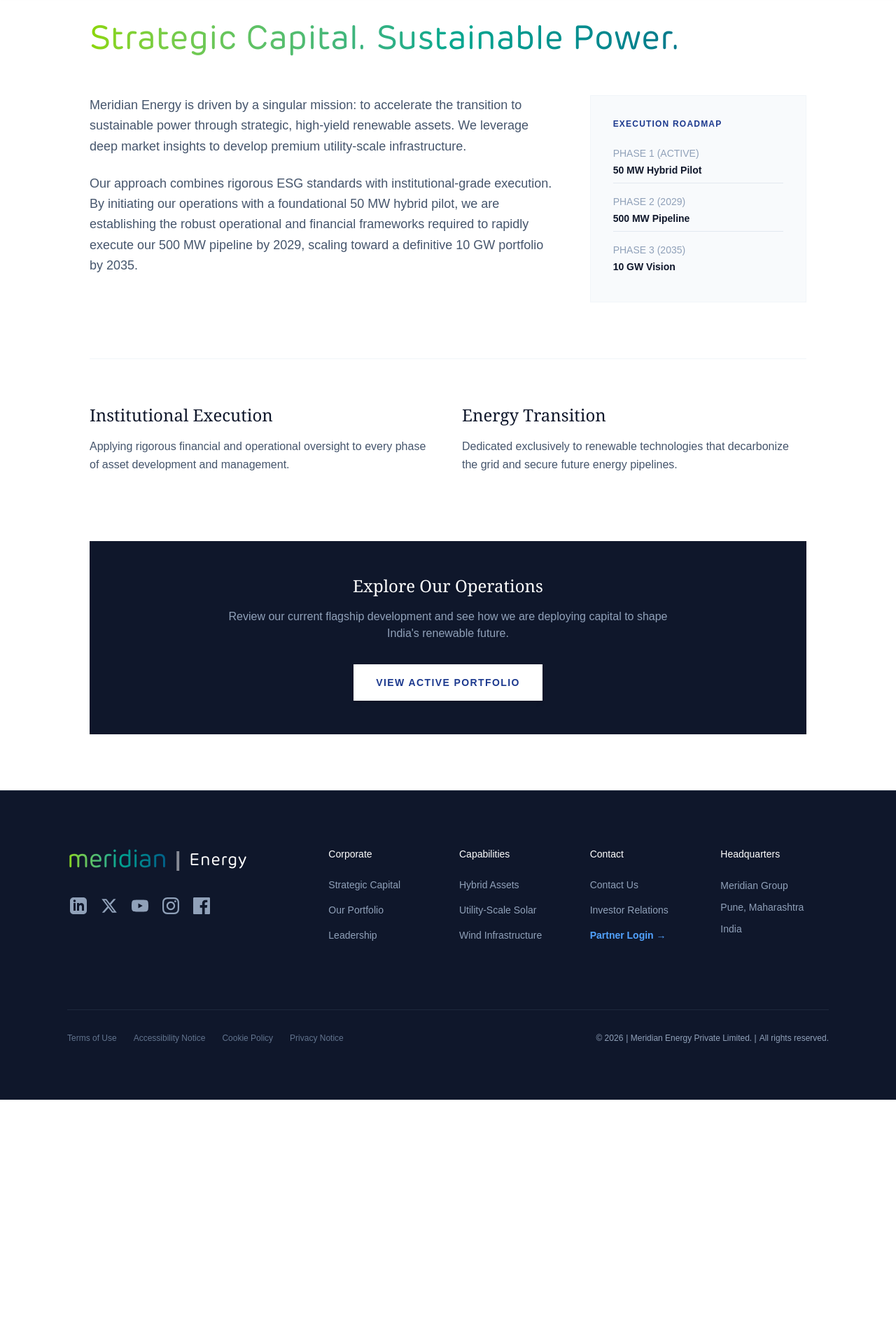
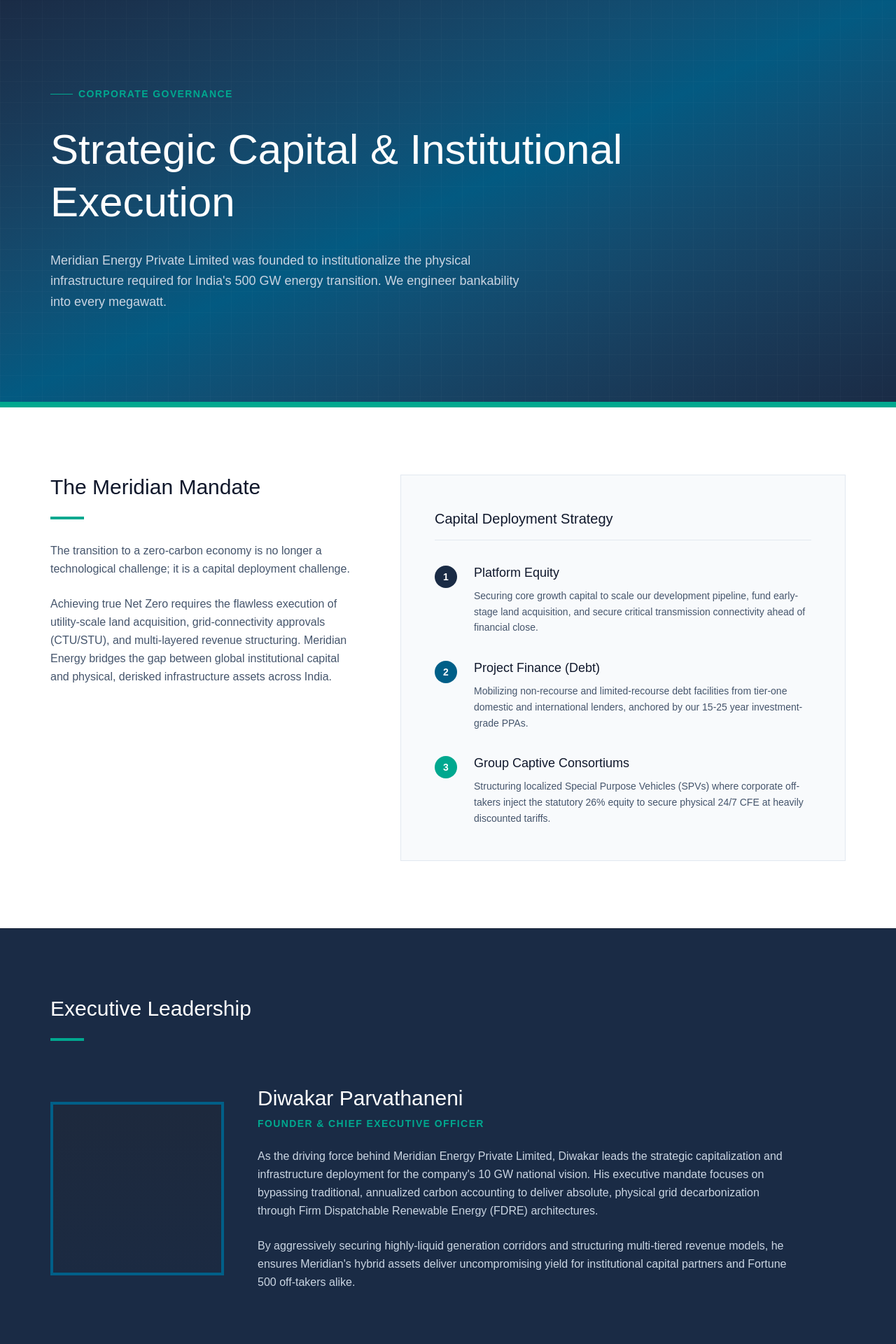
Before and after one commit to diwakar820-hash/meridian-energy-web, a Next.js app: page /about in a window 1280 px wide. Shown: the part 100-2020 px from the top of the page at 70% size. Before the commit the page ends 1671 px from the top, so only its background shows below. Built offline with nearby package versions, Linux system fonts and the light colour scheme.

Commit message:
Deployed Strategic Capital & Corporate Governance page
- Established the /about route with institutional financial messaging.
- Detailed the 3-pillar Capital Deployment Strategy (Equity, Debt, SPVs).
- Added Executive Leadership section profiling the Founder & CEO.

```diff
--- a/app/about/page.tsx
+++ b/app/about/page.tsx
@@ -2,65 +2,123 @@
 
 export default function AboutPage() {
   return (
-    <main className="min-h-screen bg-white text-slate-900 font-sans pt-32 px-8 md:px-24 pb-20">
-      <div className="max-w-5xl mx-auto">
+    <main className="min-h-screen bg-white text-slate-900 font-sans pt-24">
 
-        <h1 className="font-meridian text-4xl md:text-5xl bg-gradient-to-r from-[#8CD600] via-[#00A88F] to-[#005F88] bg-clip-text text-transparent mb-6 leading-tight">
-          Strategic Capital. Sustainable Power.
-        </h1>
+      {/* HERO SECTION */}
+      <section className="relative w-full bg-[#1A2B45] text-white overflow-hidden border-b-8 border-[#00A88F]">
+        <div className="absolute inset-0 bg-gradient-to-br from-[#1A2B45] via-[#005F88] to-[#1A2B45] opacity-90"></div>
+        <div className="absolute inset-0" style={{ backgroundImage: 'linear-gradient(rgba(255,255,255,0.02) 1px, transparent 1px), linear-gradient(90deg, rgba(255,255,255,0.02) 1px, transparent 1px)', backgroundSize: '30px 30px' }}></div>
 
-        <div className="grid grid-cols-1 md:grid-cols-3 gap-12 mt-12">
-          <div className="md:col-span-2 text-lg text-slate-600 space-y-6">
-            <p className="leading-relaxed">
-              Meridian Energy is driven by a singular mission: to accelerate the transition to sustainable power through strategic, high-yield renewable assets. We leverage deep market insights to develop premium utility-scale infrastructure.
+        <div className="relative z-10 max-w-[1200px] mx-auto px-8 py-24 md:py-32">
+          <div className="flex items-center space-x-2 text-[#00A88F] text-sm font-bold tracking-widest uppercase mb-8">
+            <span className="w-8 h-px bg-[#00A88F]"></span>
+            <span>Corporate Governance</span>
+          </div>
+          <h1 className="text-4xl md:text-5xl lg:text-6xl font-light leading-tight mb-8 max-w-4xl">
+            Strategic Capital & Institutional Execution
+          </h1>
+          <p className="text-lg text-slate-300 max-w-2xl leading-relaxed font-light">
+            Meridian Energy Private Limited was founded to institutionalize the physical infrastructure required for India's 500 GW energy transition. We engineer bankability into every megawatt.
+          </p>
+        </div>
+      </section>
+
+      {/* THE MANDATE */}
+      <section className="max-w-[1200px] mx-auto px-8 py-24">
+        <div className="grid grid-cols-1 lg:grid-cols-12 gap-16">
+          <div className="lg:col-span-5">
+            <h2 className="text-3xl font-light text-slate-900 mb-6">The Meridian Mandate</h2>
+            <div className="w-12 h-1 bg-[#00A88F] mb-8"></div>
+            <p className="text-slate-600 leading-relaxed mb-6">
+              The transition to a zero-carbon economy is no longer a technological challenge; it is a capital deployment challenge.
             </p>
-            <p className="leading-relaxed">
-              Our approach combines rigorous ESG standards with institutional-grade execution. By initiating our operations with a foundational 50 MW hybrid pilot, we are establishing the robust operational and financial frameworks required to rapidly execute our 500 MW pipeline by 2029, scaling toward a definitive 10 GW portfolio by 2035.
+            <p className="text-slate-600 leading-relaxed">
+              Achieving true Net Zero requires the flawless execution of utility-scale land acquisition, grid-connectivity approvals (CTU/STU), and multi-layered revenue structuring. Meridian Energy bridges the gap between global institutional capital and physical, derisked infrastructure assets across India.
             </p>
           </div>
 
-          {/* REVISED: The Roadmap Sidebar */}
-          <div className="bg-slate-50 p-8 border border-slate-100">
-             <h3 className="text-xs font-bold text-blue-900 uppercase tracking-widest mb-6">Execution Roadmap</h3>
-             <ul className="space-y-4 text-sm">
-                <li className="border-b border-slate-200 pb-2">
-                  <span className="block text-slate-400 font-medium mb-1">PHASE 1 (ACTIVE)</span>
-                  <span className="text-slate-900 font-semibold">50 MW Hybrid Pilot</span>
-                </li>
-                <li className="border-b border-slate-200 pb-2">
-                  <span className="block text-slate-400 font-medium mb-1">PHASE 2 (2029)</span>
-                  <span className="text-slate-900 font-semibold">500 MW Pipeline</span>
-                </li>
-                <li className="pb-2">
-                  <span className="block text-slate-400 font-medium mb-1">PHASE 3 (2035)</span>
-                  <span className="text-slate-900 font-semibold">10 GW Vision</span>
-                </li>
-             </ul>
+          <div className="lg:col-span-7 bg-slate-50 border border-slate-200 p-10 lg:p-12">
+            <h3 className="text-xl font-medium text-slate-900 mb-8 border-b border-slate-200 pb-4">Capital Deployment Strategy</h3>
+
+            <div className="space-y-8">
+              <div className="flex">
+                <div className="flex-shrink-0 mt-1">
+                  <div className="w-8 h-8 rounded-full bg-[#1A2B45] text-white flex items-center justify-center text-sm font-bold">1</div>
+                </div>
+                <div className="ml-6">
+                  <h4 className="text-lg font-medium text-slate-900 mb-2">Platform Equity</h4>
+                  <p className="text-sm text-slate-600 leading-relaxed">Securing core growth capital to scale our development pipeline, fund early-stage land acquisition, and secure critical transmission connectivity ahead of financial close.</p>
+                </div>
+              </div>
+
+              <div className="flex">
+                <div className="flex-shrink-0 mt-1">
+                  <div className="w-8 h-8 rounded-full bg-[#005F88] text-white flex items-center justify-center text-sm font-bold">2</div>
+                </div>
+                <div className="ml-6">
+                  <h4 className="text-lg font-medium text-slate-900 mb-2">Project Finance (Debt)</h4>
+                  <p className="text-sm text-slate-600 leading-relaxed">Mobilizing non-recourse and limited-recourse debt facilities from tier-one domestic and international lenders, anchored by our 15-25 year investment-grade PPAs.</p>
+                </div>
+              </div>
+
+              <div className="flex">
+                <div className="flex-shrink-0 mt-1">
+                  <div className="w-8 h-8 rounded-full bg-[#00A88F] text-white flex items-center justify-center text-sm font-bold">3</div>
+                </div>
+                <div className="ml-6">
+                  <h4 className="text-lg font-medium text-slate-900 mb-2">Group Captive Consortiums</h4>
+                  <p className="text-sm text-slate-600 leading-relaxed">Structuring localized Special Purpose Vehicles (SPVs) where corporate off-takers inject the statutory 26% equity to secure physical 24/7 CFE at heavily discounted tariffs.</p>
+                </div>
+              </div>
+            </div>
           </div>
         </div>
+      </section>
 
-        <div className="grid grid-cols-1 md:grid-cols-2 gap-10 mt-20 border-t border-slate-100 pt-16">
-          <div>
-            <h3 className="text-2xl font-serif text-slate-900 mb-4">Institutional Execution</h3>
-            <p className="text-base text-slate-600 leading-relaxed">Applying rigorous financial and operational oversight to every phase of asset development and management.</p>
+      {/* LEADERSHIP SECTION */}
+      <section className="bg-[#1A2B45] text-white py-24 border-y border-slate-800">
+        <div className="max-w-[1200px] mx-auto px-8">
+          <div className="mb-16">
+            <h2 className="text-3xl font-light mb-6">Executive Leadership</h2>
+            <div className="w-12 h-1 bg-[#00A88F]"></div>
           </div>
-          <div>
-            <h3 className="text-2xl font-serif text-slate-900 mb-4">Energy Transition</h3>
-            <p className="text-base text-slate-600 leading-relaxed">Dedicated exclusively to renewable technologies that decarbonize the grid and secure future energy pipelines.</p>
+
+          <div className="grid grid-cols-1 md:grid-cols-12 gap-12 items-center">
+            <div className="md:col-span-4 lg:col-span-3">
+              {/* Headshot Placeholder */}
+              <div className="w-full aspect-square bg-slate-800 border-4 border-[#005F88] relative overflow-hidden group">
+                <div className="absolute inset-0 bg-gradient-to-t from-[#1A2B45] to-transparent opacity-60"></div>
+                {/* You can add an <img src="..." /> here later */}
+              </div>
+            </div>
+
+            <div className="md:col-span-8 lg:col-span-9 space-y-6">
+              <div>
+                <h3 className="text-3xl font-medium text-white mb-2">Diwakar Parvathaneni</h3>
+                <p className="text-[#00A88F] font-bold tracking-widest uppercase text-sm">Founder & Chief Executive Officer</p>
+              </div>
+              <p className="text-slate-300 leading-relaxed max-w-3xl">
+                As the driving force behind Meridian Energy Private Limited, Diwakar leads the strategic capitalization and infrastructure deployment for the company's 10 GW national vision. His executive mandate focuses on bypassing traditional, annualized carbon accounting to deliver absolute, physical grid decarbonization through Firm Dispatchable Renewable Energy (FDRE) architectures.
+              </p>
+              <p className="text-slate-300 leading-relaxed max-w-3xl">
+                By aggressively securing highly-liquid generation corridors and structuring multi-tiered revenue models, he ensures Meridian's hybrid assets deliver uncompromising yield for institutional capital partners and Fortune 500 off-takers alike.
+              </p>
+            </div>
           </div>
         </div>
+      </section>
 
-        <div className="mt-24 bg-slate-900 p-12 text-center">
-           <h2 className="text-2xl font-serif text-white mb-4">Explore Our Operations</h2>
-           <p className="text-slate-400 mb-8 max-w-2xl mx-auto">
-             Review our current flagship development and see how we are deploying capital to shape India's renewable future.
-           </p>
-           <Link href="/portfolio" className="inline-block bg-white text-blue-900 px-8 py-4 text-sm font-bold tracking-widest hover:bg-slate-100 transition shadow-md">
-             VIEW ACTIVE PORTFOLIO
-           </Link>
-        </div>
+      {/* CALL TO ACTION */}
+      <section className="max-w-[1200px] mx-auto px-8 py-24 text-center">
+        <h2 className="text-3xl font-light text-slate-900 mb-6">Partner With Meridian</h2>
+        <p className="text-slate-600 max-w-2xl mx-auto mb-10">
+          Whether you are a global infrastructure fund seeking sovereign-grade yield, or a tier-one off-taker seeking absolute decarbonization, Meridian Energy provides the execution framework.
+        </p>
+        <Link href="/contact" className="inline-block bg-[#00A88F] hover:bg-[#005F88] text-white px-10 py-4 text-sm font-bold tracking-widest uppercase transition duration-300 shadow-xl">
+          Initiate Contact
+        </Link>
+      </section>
 
-      </div>
     </main>
   );
 }
```
